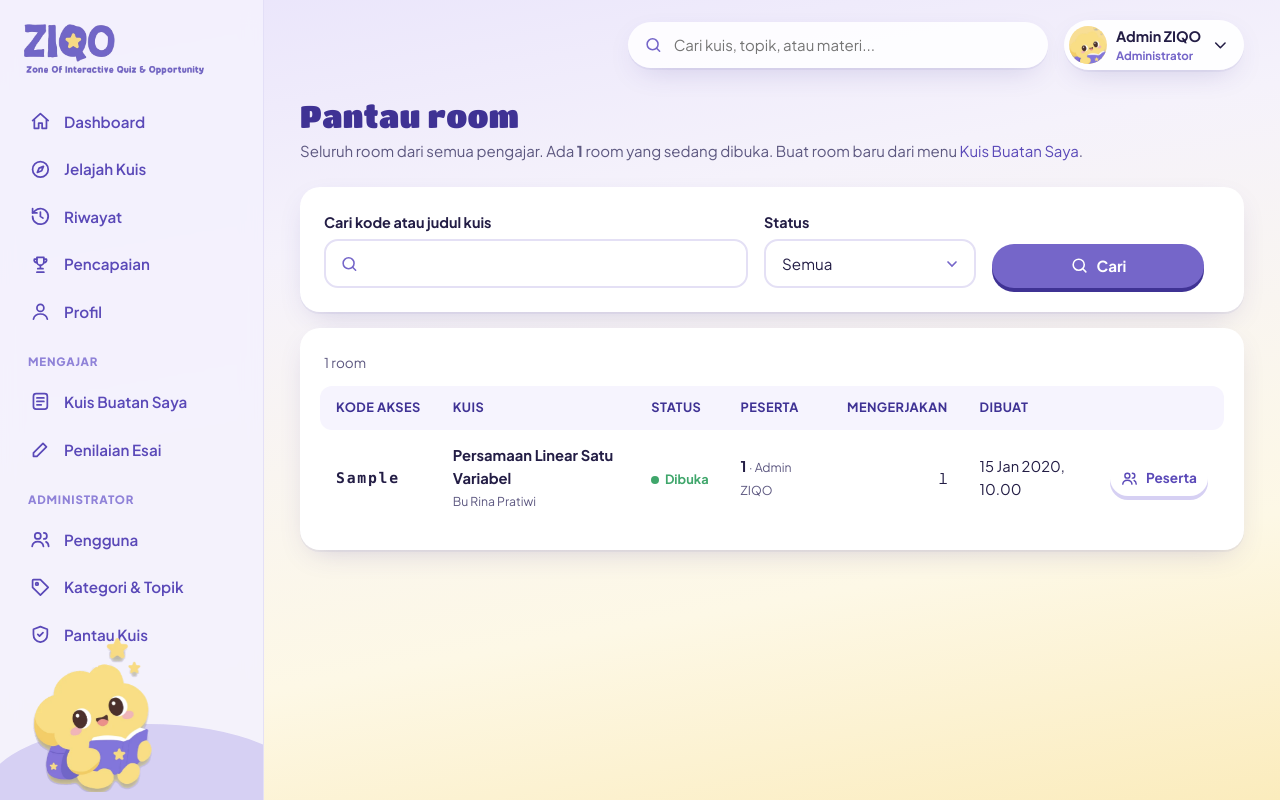
After one commit to wafihafidzon/ziqo, a Laravel app: page /pengajar/room in a window 1280 px wide. The commit adds this page. Run offline with Laravel 12, Linux system fonts and the light colour scheme; a user stored in the database is signed in; data comes from the database, SQL or seed files in the repository; tables that the repository leaves empty hold one stand-in row (values such as "Sample post").

Commit message:
Block teachers/admins from joining rooms; add room overview pages
Teachers and admins only monitor rooms, so joining (which created an
attempt for the room creator) is now blocked. Adds Room Saya for
teachers (rooms on their quizzes) and Pantau Room for admins (all rooms)
with status filter, participant preview, and active count.

```diff
--- a/app/Http/Controllers/Pengajar/RoomController.php
+++ b/app/Http/Controllers/Pengajar/RoomController.php
@@ -9,6 +9,29 @@ use Illuminate\Http\Request;
 class RoomController extends Controller
 {
     public function __construct(private RoomService $rooms) {}
+
+    /** Semua room: pengajar melihat room di kuisnya, admin melihat seluruh room. */
+    public function overview(Request $request)
+    {
+        $admin = $this->user()->hasRole('admin');
+        $ownerId = $admin ? null : $this->user()->id;
+        $status = (string) $request->input('status');
+        $f = [
+            'q' => mb_substr(trim((string) $request->input('q')), 0, 100),
+            'status' => isset(\App\Models\Room::STATUS[$status]) ? $status : '',
+        ];
+        $pg = paginate($this->rooms->overviewCount($ownerId, $f), 15);
+
+        return view('pengajar.rooms', [
+            'title' => $admin ? 'Pantau Room' : 'Room Saya',
+            'menu' => 'room-pantau',
+            'admin' => $admin,
+            'f' => $f,
+            'rows' => $this->rooms->overview($ownerId, $f, $pg['limit'], $pg['offset']),
+            'aktif' => $this->rooms->overviewCount($ownerId, ['status' => 'buka']),
+            'pg' => $pg,
+        ]);
+    }
 
     public function index(Request $request, int $kuis)
     {
--- a/app/Services/RoomService.php
+++ b/app/Services/RoomService.php
@@ -6,6 +6,7 @@ use App\Models\Attempt;
 use App\Models\Quiz;
 use App\Models\Room;
 use App\Models\User;
+use Illuminate\Database\Eloquent\Builder;
 use Illuminate\Database\Eloquent\Collection;
 
 class RoomService
@@ -18,6 +19,37 @@ class RoomService
     public function forQuiz(int $quizId): Collection
     {
         return Room::where('quiz_id', $quizId)->withCount('attempts')->latest('id')->get();
+    }
+
+    /**
+     * Ringkasan room lintas kuis. $ownerId null = semua room (admin),
+     * selain itu hanya room di kuis milik pengajar tersebut.
+     */
+    public function overview(?int $ownerId, array $f, int $limit, int $offset = 0): Collection
+    {
+        return $this->overviewQuery($ownerId, $f)
+            ->with(['quiz:id,judul,user_id', 'quiz.owner:id,nama', 'attempts' => fn ($a) => $a->with('user:id,nama')->latest('id')->limit(3)])
+            ->withCount(['attempts', 'attempts as sedang_count' => fn ($a) => $a->where('status', 'berlangsung')])
+            ->orderByRaw("CASE status WHEN 'buka' THEN 0 ELSE 1 END")
+            ->latest('id')
+            ->limit($limit)->offset($offset)
+            ->get();
+    }
+
+    public function overviewCount(?int $ownerId, array $f): int
+    {
+        return $this->overviewQuery($ownerId, $f)->count();
+    }
+
+    private function overviewQuery(?int $ownerId, array $f): Builder
+    {
+        $kata = $f['q'] ?? '';
+        return Room::query()
+            ->when($ownerId, fn (Builder $q) => $q->whereHas('quiz', fn (Builder $k) => $k->where('user_id', $ownerId)))
+            ->when(($f['status'] ?? '') !== '', fn (Builder $q) => $q->where('status', $f['status']))
+            ->when($kata !== '', fn (Builder $q) => $q->where(fn (Builder $w) => $w
+                ->where('kode_akses', 'like', '%' . $this->normalize($kata) . '%')
+                ->orWhereHas('quiz', fn (Builder $k) => $k->where('judul', 'like', "%$kata%"))));
     }
 
     public function find(int $quizId, int $roomId): ?Room
--- a/resources/views/layouts/app.blade.php
+++ b/resources/views/layouts/app.blade.php
@@ -7,7 +7,7 @@ $nav = [
     ['', [
         ['dashboard', route('dashboard'), 'Dashboard', 'home'],
         ['jelajah', route('jelajah'), 'Jelajah Kuis', 'jelajah'],
-        ['room', route('room'), 'Masuk Room', 'kunci'],
+        ...($guru ? [] : [['room', route('room'), 'Masuk Room', 'kunci']]),
         ['riwayat', route('riwayat'), 'Riwayat', 'riwayat'],
         ['pencapaian', route('pencapaian'), 'Pencapaian', 'trofi'],
         ['profil', route('profil'), 'Profil', 'profil'],
@@ -15,16 +15,18 @@ $nav = [
 ];
 if ($guru) {
     $esaiMenunggu = min(99, app(\App\Services\StatsService::class)->pendingEssayCount($admin ? null : $u->id));
-    $nav[] = ['Mengajar', [
+    $nav[] = ['Mengajar', array_filter([
         ['kuis-saya', route('pengajar.kuis'), $admin ? 'Kuis Buatan Saya' : 'Kuis Saya', 'quiz'],
+        $admin ? null : ['room-pantau', route('pengajar.rooms'), 'Room Saya', 'kunci'],
         ['penilaian', route('pengajar.penilaian'), 'Penilaian Esai', 'pena', $esaiMenunggu],
-    ]];
+    ])];
 }
 if ($admin) {
     $nav[] = ['Administrator', [
         ['admin-pengguna', route('admin.pengguna'), 'Pengguna', 'pengguna'],
         ['admin-kategori', route('admin.kategori'), 'Kategori & Topik', 'kategori'],
         ['admin-kuis', route('admin.kuis'), 'Pantau Kuis', 'perisai'],
+        ['room-pantau', route('pengajar.rooms'), 'Pantau Room', 'kunci'],
     ]];
 }
 @endphp
--- /dev/null
+++ b/resources/views/pengajar/rooms.blade.php
@@ -0,0 +1,53 @@
+@extends('layouts.app')
+
+@section('konten')
+@php $gayaKode = 'font-family:ui-monospace,SFMono-Regular,Menlo,monospace;letter-spacing:.12em'; @endphp
+<div class="kepala-halaman">
+  <div>
+    <h1>{{ $admin ? 'Pantau room' : 'Room saya' }}</h1>
+    <p>{{ $admin ? 'Seluruh room dari semua pengajar.' : 'Semua room dari kuis buatanmu.' }} Ada <b>{!! (int) $aktif !!}</b> room yang sedang dibuka. Buat room baru dari menu <a href="{{ route('pengajar.kuis') }}">{{ $admin ? 'Kuis Buatan Saya' : 'Kuis Saya' }}</a>.</p>
+  </div>
+</div>
+
+<form class="kartu mb-1" method="get" data-auto-kirim role="search" aria-label="Filter room">
+  <div class="baris-form baris-filter">
+    <div class="field mb-0"><label class="label" for="r-q">Cari kode atau judul kuis</label><div class="input-ikon">{!! icon('cari') !!}<input class="input" id="r-q" type="search" name="q" value="{{ $f['q'] }}"></div></div>
+    <div class="field mb-0"><label class="label" for="r-st">Status</label><select class="input" id="r-st" name="status"><option value="">Semua</option>@foreach (\App\Models\Room::STATUS as $k => $v)<option value="{{ $k }}" {!! $f['status'] === $k ? 'selected' : '' !!}>{{ $v }}</option>@endforeach</select></div>
+    <button class="btn" type="submit">{!! icon('cari') !!} Cari</button>
+  </div>
+</form>
+
+<section class="kartu">
+  <p class="kecil muted">{!! (int) $pg['total'] !!} room</p>
+  @if ($rows->isNotEmpty())
+    <div class="tabel-wrap"><table class="tabel">
+      <thead><tr><th>Kode akses</th><th>Kuis</th><th>Status</th><th>Peserta</th><th class="num">Mengerjakan</th><th>Dibuat</th><th><span class="sr-only">Aksi</span></th></tr></thead>
+      <tbody>
+      @foreach ($rows as $r)
+        @php $sisa = (int) $r->attempts_count - $r->attempts->count(); @endphp
+        <tr>
+          <td><b style="{{ $gayaKode }}">{{ $r->kode_akses }}</b></td>
+          <td><span class="tebal">{{ $r->quiz?->judul }}</span>@if ($admin)<br><small class="muted">{{ $r->quiz?->owner?->nama }}</small>@endif</td>
+          <td><span class="status status-{{ $r->status === 'buka' ? 'aktif' : 'nonaktif' }}">{{ \App\Models\Room::STATUS[$r->status] }}</span></td>
+          <td>
+            @if ($r->attempts_count)
+              <b>{!! (int) $r->attempts_count !!}</b> <small class="muted">· {{ $r->attempts->map(fn ($a) => $a->user?->nama)->filter()->join(', ') }}{{ $sisa > 0 ? ' +' . $sisa . ' lainnya' : '' }}</small>
+            @else
+              <span class="muted">Belum ada</span>
+            @endif
+          </td>
+          <td class="num">{!! (int) $r->sedang_count !!}</td>
+          <td>{{ tanggal((string) $r->created_at, true) }}</td>
+          <td><div class="aksi"><a class="btn btn-kecil btn-putih" href="{{ route('pengajar.room', [$r->quiz_id, 'room' => $r->id]) }}">{!! icon('pengguna') !!} Peserta</a></div></td>
+        </tr>
+      @endforeach
+      </tbody>
+    </table></div>
+    @include('partials.paginasi', ['pg' => $pg])
+  @elseif ($f['q'] !== '' || $f['status'] !== '')
+    @include('partials.kosong', ['judul' => 'Tidak ada room', 'aksi' => ['Reset filter', route('pengajar.rooms')]])
+  @else
+    @include('partials.kosong', ['judul' => 'Belum ada room', 'pesan' => 'Buka kuis yang sudah terbit, lalu tekan tombol Room untuk membuat kode akses.'])
+  @endif
+</section>
+@endsection
--- a/routes/web.php
+++ b/routes/web.php
@@ -55,6 +55,7 @@ Route::middleware('auth')->group(function () {
         Route::match(['get', 'post'], '/kuis/{kuis}/soal/buat', [Pengajar\QuestionController::class, 'form'])->whereNumber('kuis')->name('soal.create');
         Route::match(['get', 'post'], '/kuis/{kuis}/soal/{id}/edit', [Pengajar\QuestionController::class, 'form'])->whereNumber(['kuis', 'id'])->name('soal.edit');
 
+        Route::get('/room', [Pengajar\RoomController::class, 'overview'])->name('rooms');
         Route::get('/kuis/{kuis}/room', [Pengajar\RoomController::class, 'index'])->whereNumber('kuis')->name('room');
         Route::post('/kuis/{kuis}/room', [Pengajar\RoomController::class, 'action'])->whereNumber('kuis');
 
```
Also changed, not shown: app/Http/Controllers/RoomController.php (+13 -0 lines), tests/Feature/RoomTest.php (+35 -0 lines).
